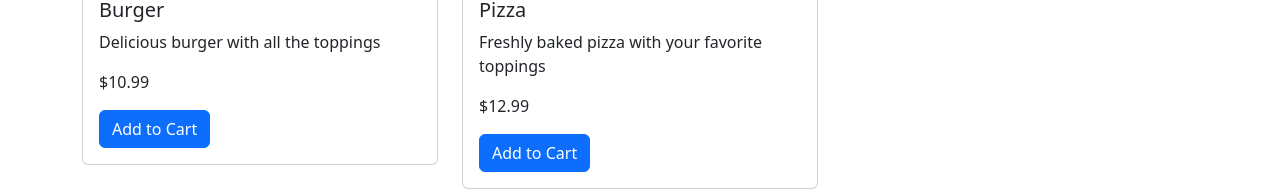
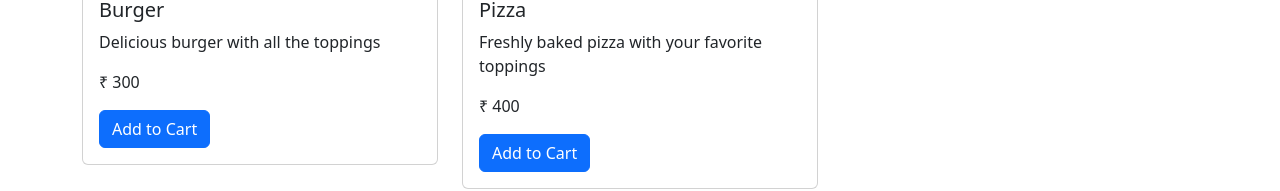
Before and after one commit to boscochanam/symbieat-fullstack, a React (Create React App) app: page / in a window 1280 px wide. Shown: the part 365-556 px from the top of the page. Built offline with nearby package versions, Linux system fonts and the light colour scheme.

Commit message:
Added INR signs

```diff
--- a/src/components/FoodItems.js
+++ b/src/components/FoodItems.js
@@ -7,7 +7,7 @@ function FoodItemCard(props) {
       <div className="card-body">
         <h5 className="card-title">{props.title}</h5>
         <p className="card-text">{props.description}</p>
-        <p className="card-text">${props.price}</p>
+        <p className="card-text">&#8377; {props.price}</p>
         <button className="btn btn-primary">Add to Cart</button>
       </div>
     </div>
@@ -19,13 +19,13 @@ function FoodItems() {
       {
         title: 'Burger',
         description: 'Delicious burger with all the toppings',
-        price: 10.99,
+        price: 300,
         imageSrc: 'src/static/images/burger.webp', // Updated path with a leading slash
       },
       {
         title: 'Pizza',
         description: 'Freshly baked pizza with your favorite toppings',
-        price: 12.99,
+        price: 400,
         imageSrc: 'src/static/images/pizza.jpg', // Updated path with a leading slash
       },
       // Add more food items here
```
